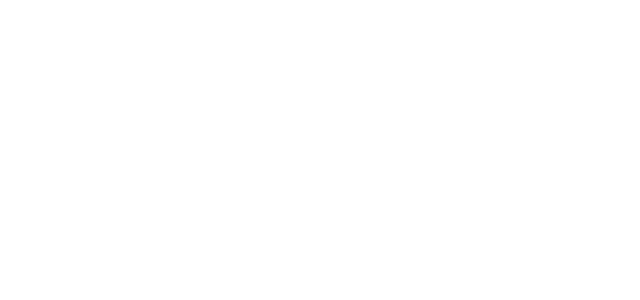
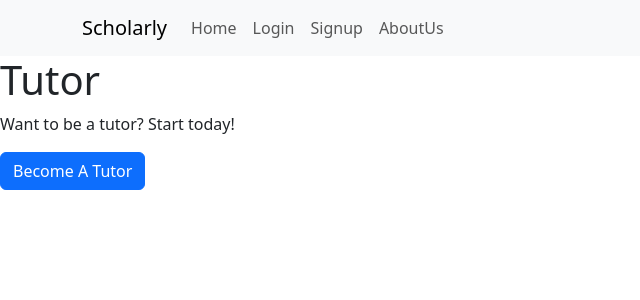
Before and after one commit to DevHamzaKhan/TutoringWebsite, a React (Create React App) app in the folder scholarly/: page /tutor in a window 1280 px wide. Before the commit this address had no page. Shown: the top 300 px of the page, without its empty margins (0-640 px from the left). Built offline with nearby package versions, Linux system fonts and the light colour scheme; no server answers.

Commit message:
Navbar Updates
Added Sign Out
Added Tutor Page
Added Button to add Tutor
Updated Firebase to add database for tutors

```diff
--- a/scholarly/src/App.js
+++ b/scholarly/src/App.js
@@ -1,8 +1,9 @@
 import { Routes, Route } from "react-router-dom";
 import Home from "./pages/Home";
 import Login from "./pages/Login";
+import AboutUs from "./pages/AboutUs";
 import SignUp from "./pages/SignUp";
-import AboutUs from "./pages/AboutUs";
+import Tutor from "./pages/Tutor";
 import 'bootstrap/dist/css/bootstrap.min.css';
 
 function App() {
@@ -12,6 +13,7 @@
       <Route path="/login" element={<Login />} />
       <Route path="/signup" element={<SignUp />} />
       <Route path="/aboutus" element={<AboutUs />} />
+      <Route path="/tutor" element={<Tutor />} />
     </Routes>
   );
 }
--- /dev/null
+++ b/scholarly/src/components/Navigation/Authentication.js
@@ -0,0 +1,45 @@
+import React, {useEffect, useState} from "react";
+import {auth, app} from "../../firebase"
+import Nav from 'react-bootstrap/Nav';import Container from 'react-bootstrap/Container';
+import Navbar from 'react-bootstrap/Navbar';
+import { onAuthStateChanged, signOut} from "firebase/auth";
+
+const Authentication = () => {
+  const [authenticatedUser, setauthenticatedUser] = useState("");
+
+  useEffect(() => {
+    const listenAuth = onAuthStateChanged(auth, (user) =>{
+      if (user){
+        setauthenticatedUser(user)
+      } else {
+        setauthenticatedUser(null)
+      }
+    }
+    )
+    return () => {
+      listenAuth();
+    }
+  },[])
+
+  const userSignOut = () => {
+    signOut(auth)
+  }
+
+  return (
+    <>
+    {authenticatedUser == null ?
+    <>
+      <Nav.Link href="/login">Login</Nav.Link>
+      <Nav.Link href="/signup">Signup</Nav.Link>
+
+    </> :
+      <>
+        <Nav.Link href="/" onClick={userSignOut}>Sign Out</Nav.Link>
+        <Nav.Link href="/tutor">Tutor</Nav.Link>
+      </>
+      }
+    </>
+  );
+}
+
+export default Authentication;
--- a/scholarly/src/components/Navigation/Navigation.js
+++ b/scholarly/src/components/Navigation/Navigation.js
@@ -2,6 +2,9 @@
 import Nav from 'react-bootstrap/Nav';
 import Navbar from 'react-bootstrap/Navbar';
 import NavDropdown from 'react-bootstrap/NavDropdown';
+import { Link } from "react-router-dom";
+
+import Authentication from './Authentication';
 
 const Navigation = () => {
   return (
@@ -12,8 +15,7 @@
         <Navbar.Collapse id="basic-navbar-nav">
           <Nav className="me-auto">
             <Nav.Link href="/">Home</Nav.Link>
-            <Nav.Link href="/login">Login</Nav.Link>
-            <Nav.Link href="/signup">Signup</Nav.Link>
+            <Authentication/>
             <Nav.Link href="/aboutus">AboutUs</Nav.Link>
           </Nav>
         </Navbar.Collapse>
--- a/scholarly/src/firebase.js
+++ b/scholarly/src/firebase.js
@@ -1,6 +1,7 @@
 // Import the functions you need from the SDKs you need
 import { initializeApp } from "firebase/app";
 import { getAuth } from "firebase/auth";
+import { getFirestore } from "firebase/firestore";
 import { getAnalytics } from "firebase/analytics";
 // TODO: Add SDKs for Firebase products that you want to use
 // https://firebase.google.com/docs/web/setup#available-libraries
@@ -21,5 +22,6 @@
 const app = initializeApp(firebaseConfig);
 const analytics = getAnalytics(app);
 const auth = getAuth(app);
+const firestore = getFirestore(app);  // Initialize Firestore
 
-export {auth, app};
+export { auth, app, firestore };  // Export Firestore
--- a/scholarly/src/pages/AboutUs.js
+++ b/scholarly/src/pages/AboutUs.js
@@ -6,6 +6,8 @@
         <>
             <Navigation></Navigation>
             <h1>About Us</h1>
+            <p>Scholarly is the best turoing platform wow! </p>
+            <a href="/">Home</a>
         </>
     );
 };
--- a/scholarly/src/pages/Home.js
+++ b/scholarly/src/pages/Home.js
@@ -6,6 +6,7 @@
         <>
             <Navigation></Navigation>
             <h1>Home</h1>
+            <p>Match with the best tutor today!</p>
         </>
     );
 };
--- /dev/null
+++ b/scholarly/src/pages/Tutor.js
@@ -0,0 +1,17 @@
+//https://youtu.be/SdGk1PICxdg
+import React from "react";
+import Navigation from "../components/Navigation/Navigation";
+import {Button} from "react-bootstrap";
+
+const Tutor = () => {
+    return (
+        <>
+            <Navigation></Navigation>
+            <h1>Tutor</h1>
+            <p>Want to be a tutor? Start today!</p>
+            <Button variabt="online-sucess">Become A Tutor</Button>
+        </>
+    );
+};
+
+export default Tutor;
```
